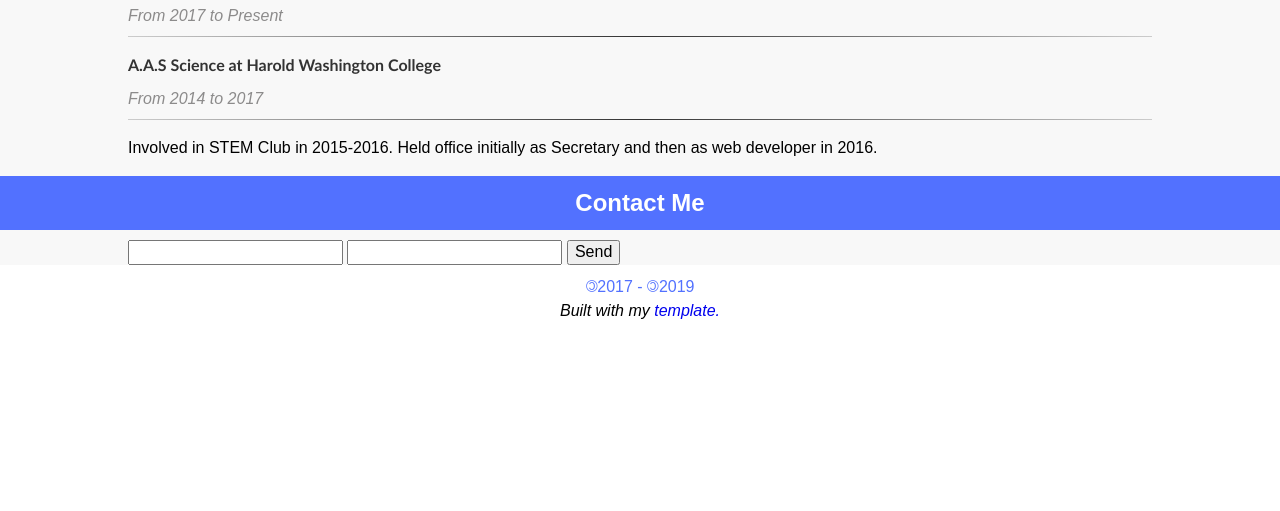
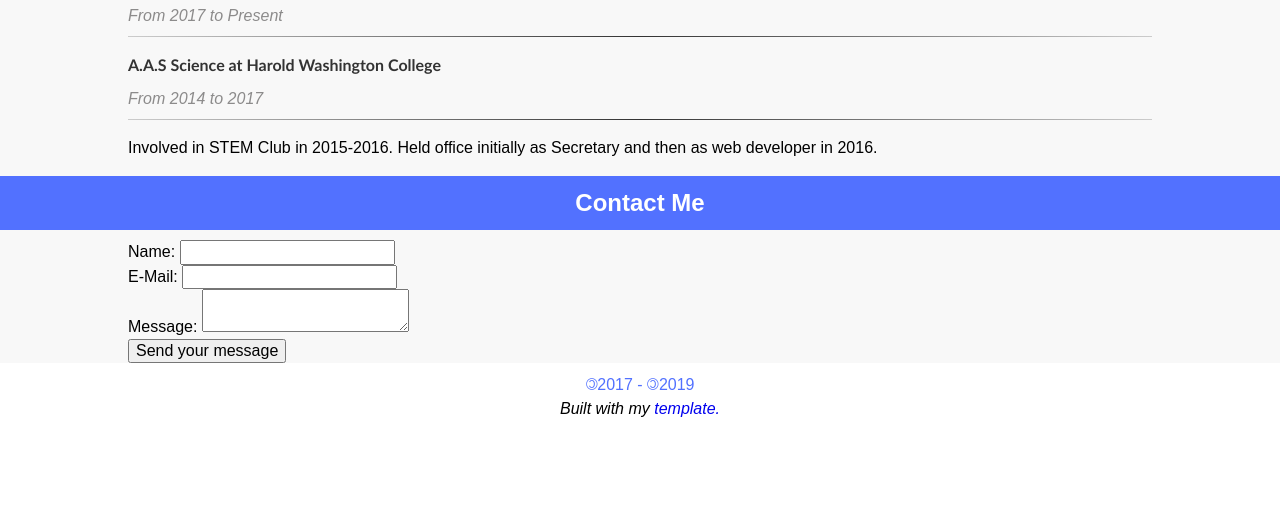
Before and after one commit to SubSeven57/subseven.io-static, a PHP site: page / in a window 1280 px wide. Shown: the part 1462-1973 px from the top of the page. Before the commit the page ends 1781 px from the top, so only its background shows below. Run offline with PHP 8.4, Linux system fonts and the light colour scheme; some libraries are stand-ins or nearby versions.

Commit message:
I don't remember what I did, it was last week

```diff
--- a/index.php
+++ b/index.php
@@ -156,9 +156,21 @@
   <h2 class="header-c">Contact Me</h2>
   <div class="body-c">
     <form action="https://formspree.io/subseven.me@gmail.com" method="POST">
-      <input type="text" name="name">
-      <input type="email" name="_replyto">
-      <input type="submit" value="Send">
+      <div>
+        <label for="name">Name:</label>
+        <input type="text" id="name" name="name">
+      </div>
+      <div>
+        <label for="mail">E-Mail:</label>
+        <input type="email" id="email" name="user_mail">
+      </div>
+      <div>
+        <label for="msg">Message:</label>
+        <textarea id="msg" name="message"></textarea>
+      </div>
+      <div class="form-button">
+        <button type="submit">Send your message</button>
+      </div>
     </form>
 
   </div>
```
